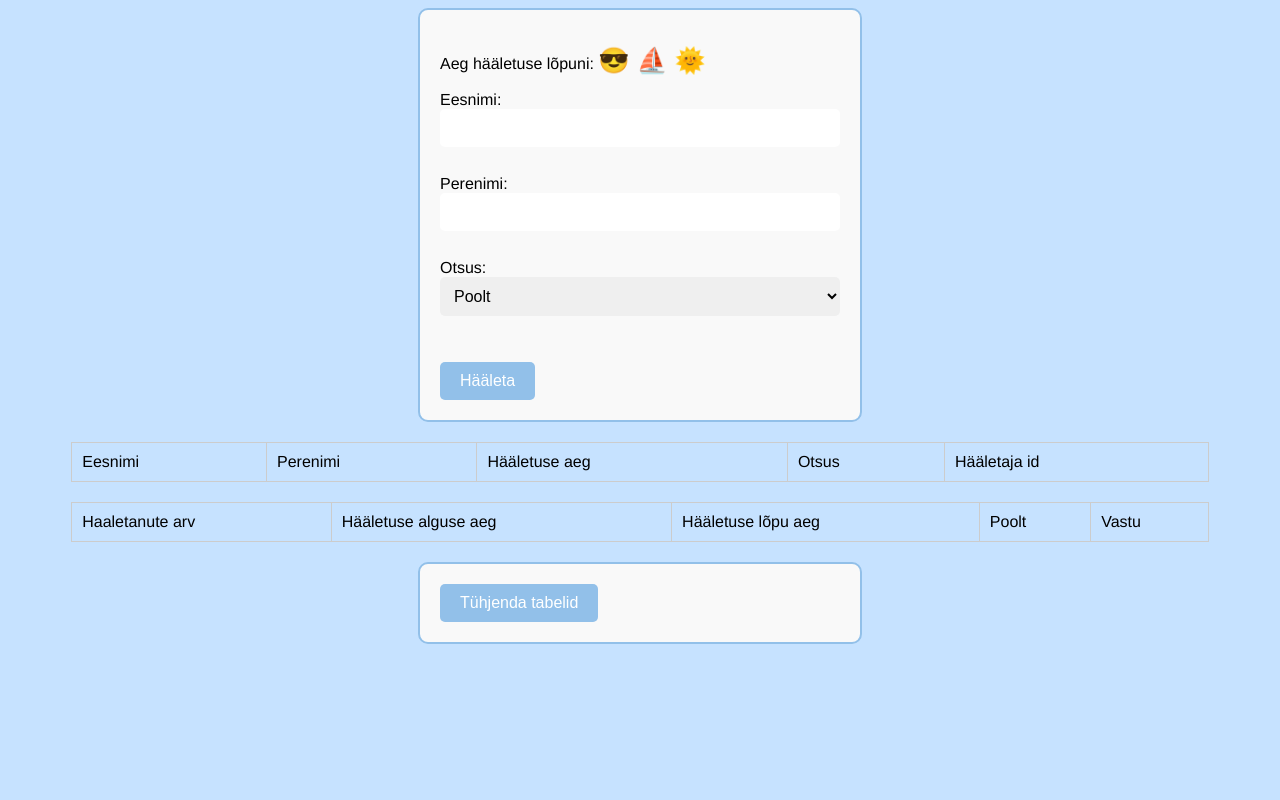
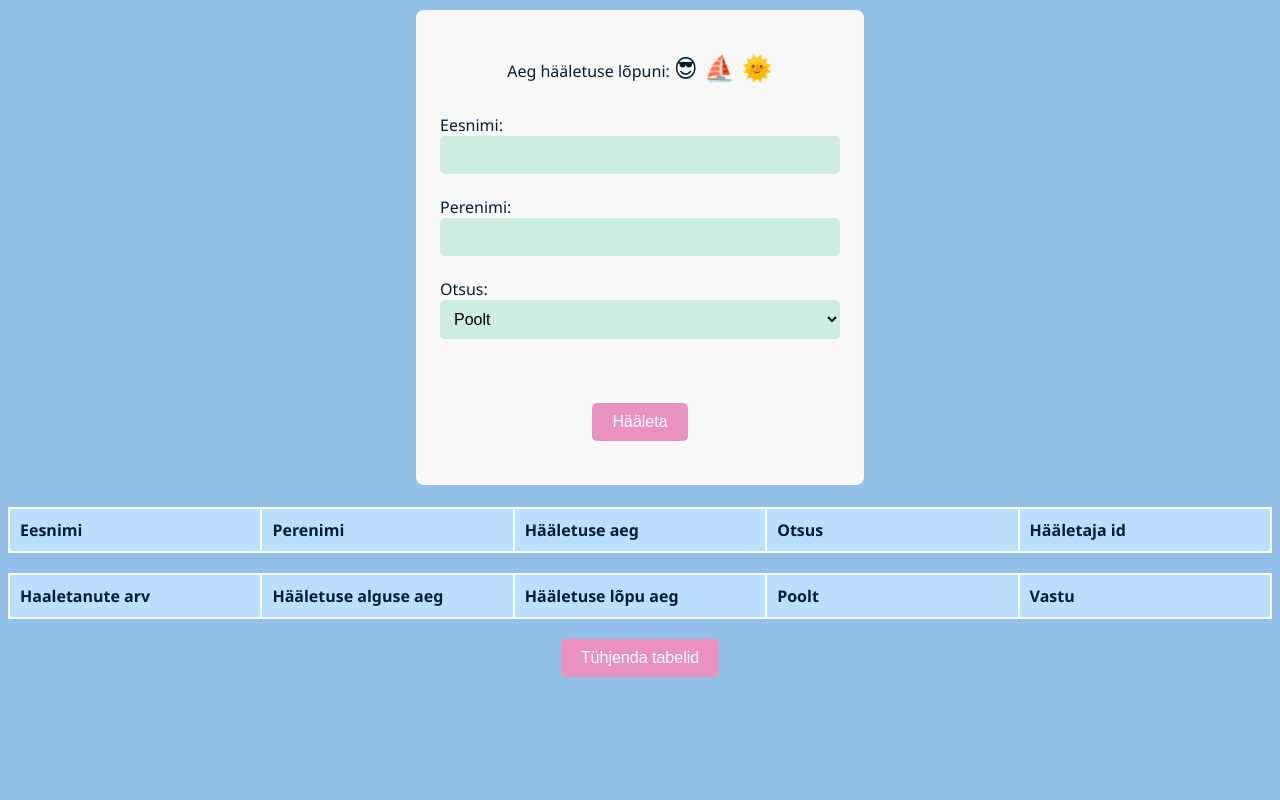
Before and after one commit to karinastei/haaletus, a PHP site: page / in a window 1280 px wide. Run offline with PHP 8.4, Linux system fonts and the light colour scheme; data that the repository does not hold is empty.

Commit message:
Update style.css nicer visuals

```diff
--- a/haaletus/style.css
+++ b/haaletus/style.css
@@ -1,20 +1,25 @@
 body {
-    background-color: #c6e2ff;
-    font-family: "Helvetica Neue", Helvetica, Arial, sans-serif;
+    background-color:  #92c0e9;
+    font-family: "Segoe UI", Tahoma, Geneva, Verdana, sans-serif;
+    color: rgb(4, 29, 53);
   }
 
-  form {
+  .countdown {
+    text-align: center;
+    margin-bottom:30px;
+  }
+  .instertform {
     background-color: #f9f9f9;
     border: 2px solid #92c0e9;
-    padding: 20px;
+    padding: 24px;
     width: 400px;
     margin: auto;
     border-radius: 10px;
   }
 
   input[type="text"], select {
+    background-color: #9adfc276;
     display: block;
-    margin-bottom: 10px;
     width: 100%;
     padding: 10px;
     font-size: 16px;
@@ -23,10 +28,14 @@ body {
   }
 
   input[type="submit"] {
-    background-color: #92c0e9;
+    display: block;
+    background-color: #e992c0;
     color: #fff;
     border: none;
     padding: 10px 20px;
+    margin: auto;
+    margin-bottom: 20px;
+    margin-top: 20px;
     font-size: 16px;
     border-radius: 5px;
     cursor: pointer;
@@ -36,6 +45,8 @@ body {
     margin: 20px auto;
     border-collapse: collapse;
     width: 90%;
+    table-layout: fixed;
+    width: 100%;
   }
 
   th {
@@ -46,17 +57,10 @@ body {
   }
 
   td {
-    border: 1px solid #ccc;
+    background-color: #bbdfff;
+    border: 2px solid #ffffff;
     padding: 10px;
     font-size: 16px;
-  }
-
-  #countdown-timer {
-    text-align: center;
-    font-size: 24px;
-    margin-top: 20px;
-    color: #92c0e9;
-    font-weight: bold;
   }
 
   h1 {
@@ -66,27 +70,6 @@ body {
     margin-top: 50px;
   }
 
-  #update-form {
-    display: inline-block;
-    margin: 0;
+  .paks {
+    font-weight: bolder;
   }
-
-  #update-button {
-    background-color: #92c0e9;
-    color: #fff;
-    border: none;
-    padding: 10px 20px;
-    font-size: 16px;
-    border-radius: 5px;
-    cursor: pointer;
-  }
-
-  #delete-button {
-    background-color: #f44336;
-    color: #fff;
-    border: none;
-    padding: 10px 20px;
-    font-size: 16px;
-    border-radius: 5px;
-    cursor: pointer;
-  }
```
